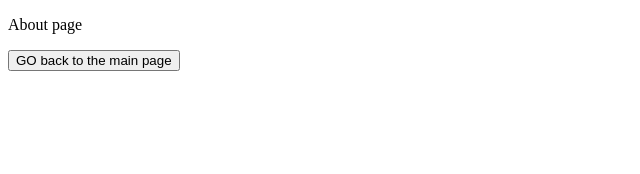
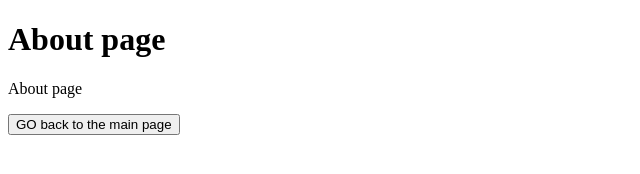
Before and after one commit to muhammadumarfarooq/gatsby-basic, a Gatsby site: page /about in a window 1280 px wide. Shown: the whole page, without its empty margins (0-640 px from the left). Built offline with nearby package versions, Linux system fonts and the light colour scheme; Gatsby itself is replaced by a stand-in of ours.

Commit message:
Sub component in Gatsby

```diff
--- /dev/null
+++ b/src/components/Header.tsx
@@ -0,0 +1,9 @@
+import React from "react"
+
+export default function({ title }) {
+  return (
+    <div>
+      <h1>{title}</h1>
+    </div>
+  )
+}
--- a/src/pages/about.tsx
+++ b/src/pages/about.tsx
@@ -1,9 +1,11 @@
 import React from "react"
 import { navigate } from "gatsby"
+import Header from "../components/Header"
 
 export default function About() {
   return (
     <div>
+      <Header title="About page"/>
       <p>About page</p>
       <button onClick={() => {
         navigate("/")
--- a/src/pages/index.tsx
+++ b/src/pages/index.tsx
@@ -1,9 +1,11 @@
 import React from "react"
 import { Link } from "gatsby"
+import Header from "../components/Header"
 
 export default function Home() {
   return (
     <div>
+      <Header title="Index page"/>
       <p>Hello world from index.html!</p>
       <Link to="/about">Go to About Page</Link>
     </div>
```
